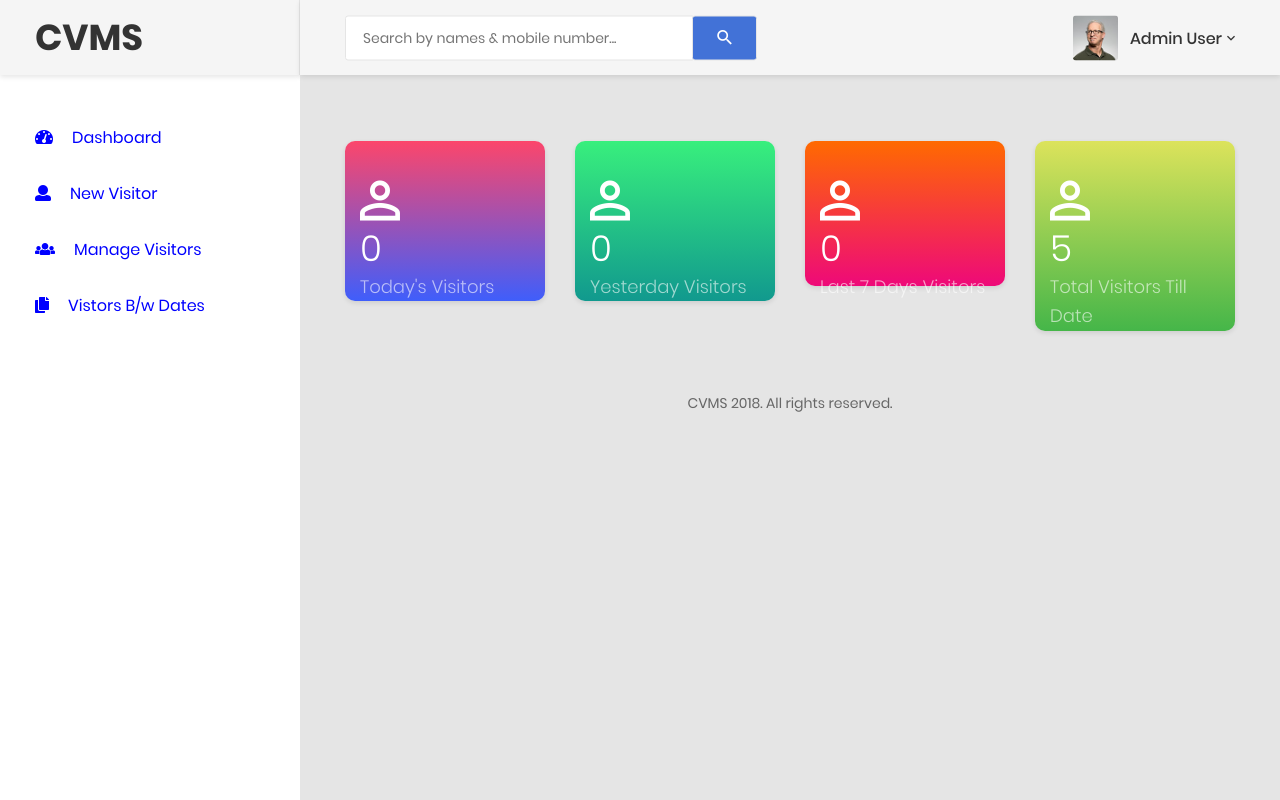
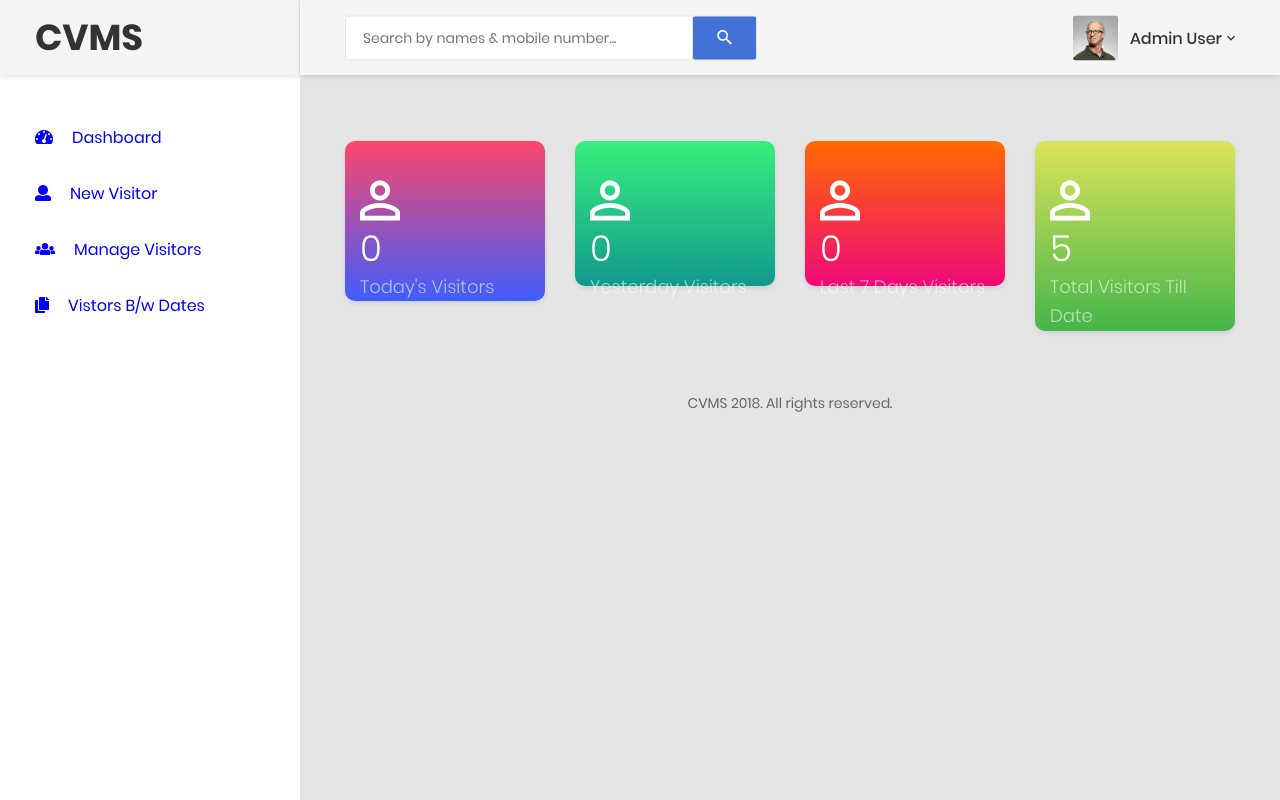
Before and after one commit to shadialahmd/Company-Visitors-Management-System, a PHP site: page /dashboard.php in a window 1280 px wide. Run offline with PHP 8.4, Linux system fonts and the light colour scheme; a user stored in the database is signed in; data comes from the database, SQL or seed files in the repository.

Commit message:
Update dashboard.php

```diff
--- a/dashboard.php
+++ b/dashboard.php
@@ -94,7 +94,7 @@ $count_yesterday_visitors=mysqli_num_rows($query1);
 
 
                             <div class="col-sm-6 col-lg-3">
-                                <div class="overview-item overview-item--c2">
+                                <div class="overview-item overview-item--c2" style="height: 145px;">
                                     <div class="overview__inner">
                                         <div class="overview-box clearfix">
                                             <div class="icon">
```
